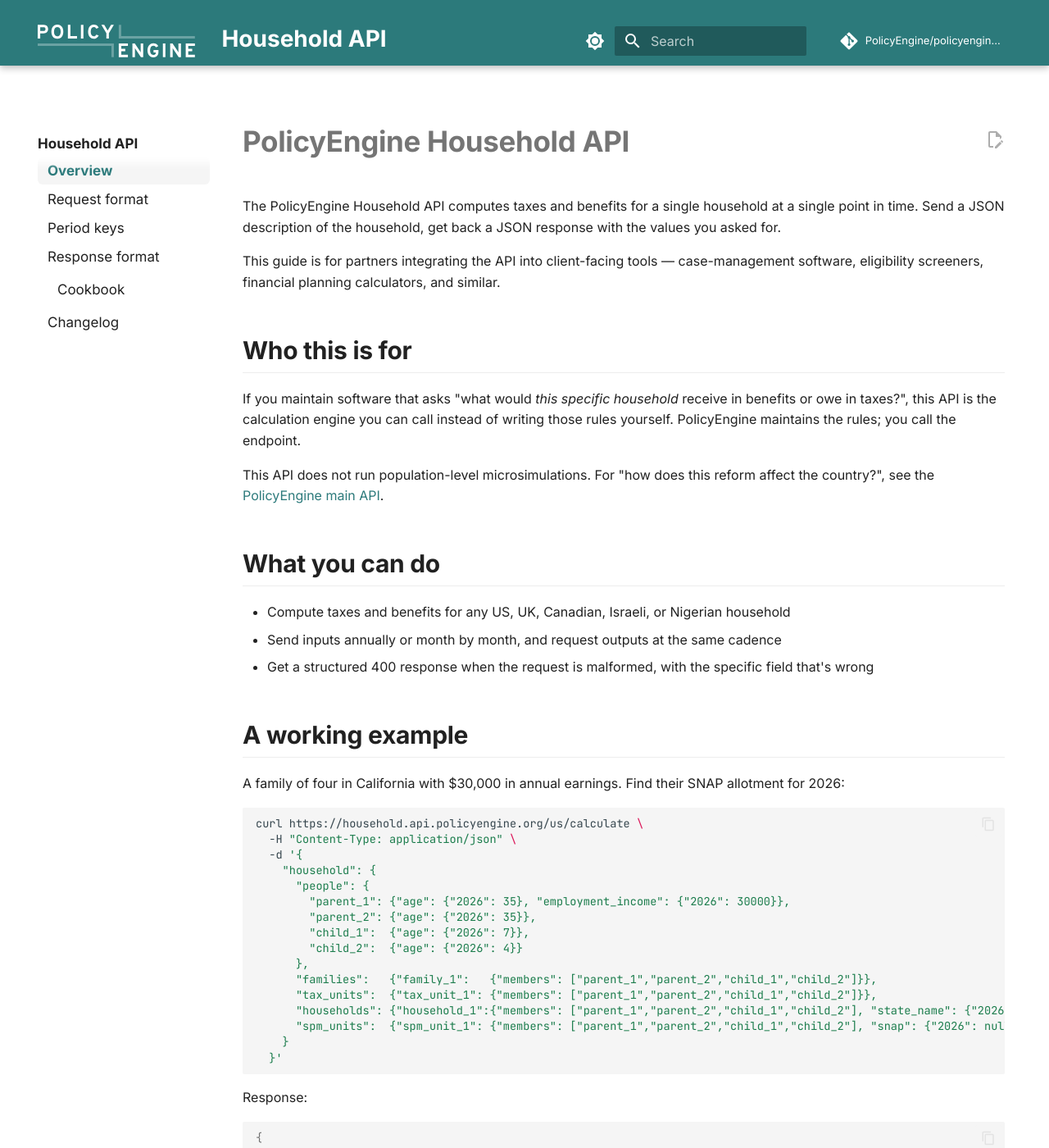
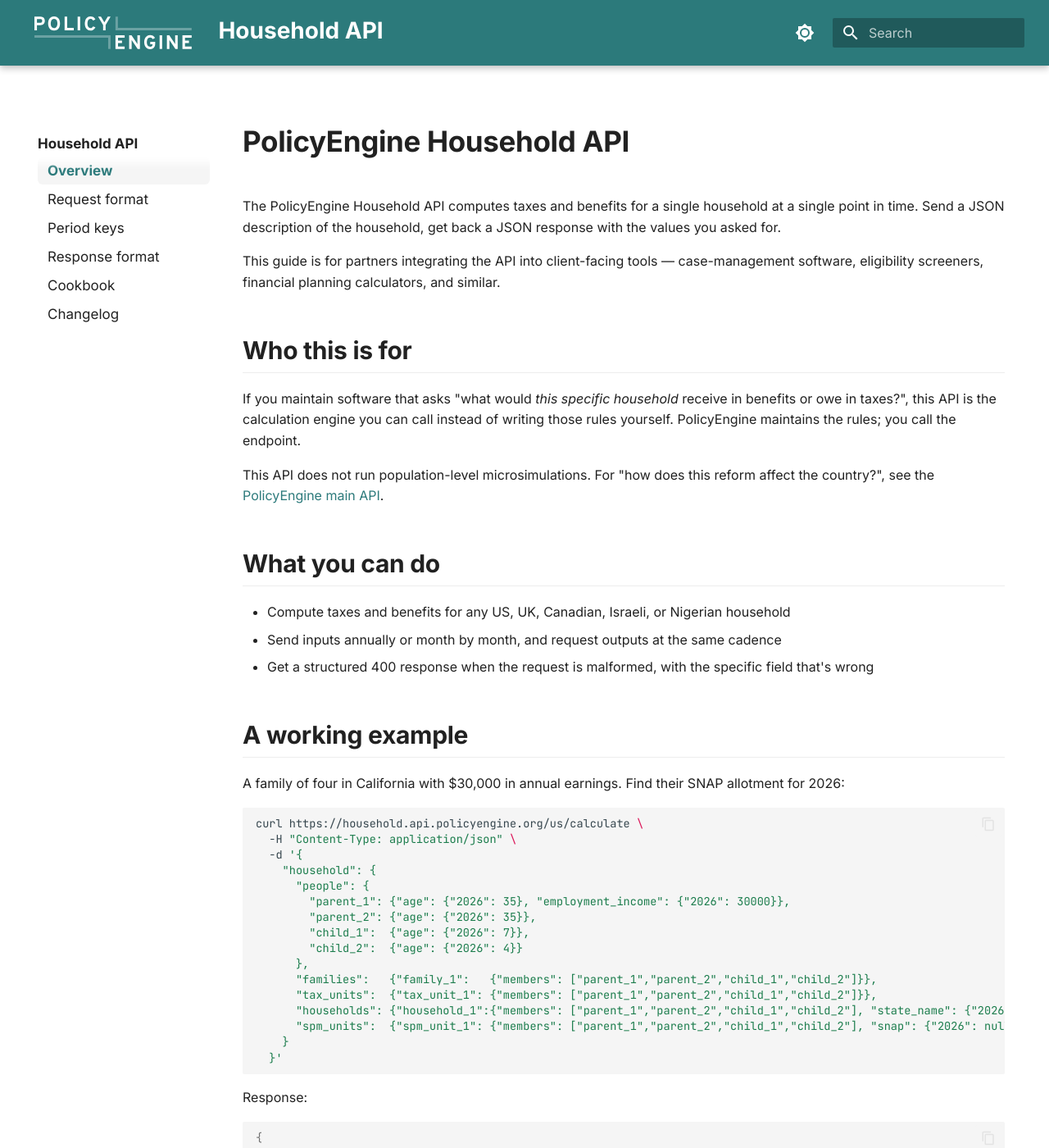
Before and after one commit to PolicyEngine/policyengine-household-api, an MkDocs documentation site: the page built from docs/index.md, in a window 1280 px wide and 1400 px high. Shown: the whole window at 82% size. Built offline with MkDocs 1.6.1 and Material for MkDocs 9.7.7, drawn with Linux system fonts in a browser that asks for light colours; comment, search, counter and statistics services are not loaded.

Commit message:
Header layout fixes: full-width grid, search/toggle order, heading colors
- Drop centered 61rem grid → header and main content span full viewport
  width (logo at left edge, sidebar against the wall)
- Remove GitHub repo badge from header
- Reorder header right side: [theme toggle] [search] (was [search]
  [theme toggle])
- Force "Household API" topic visible in header title (was hidden by
  Material's auto site-name/page-title swap)
- Vertically center all header items
- Force all heading levels (h1–h6) to use --md-default-fg-color (black)
  instead of Material's default muted gray for h1
- Zero double padding on the Cookbook section container so it aligns
  with peer items in the sidebar

Co-Authored-By: Claude Opus 4.7 (1M context) <noreply@anthropic.com>

```diff
--- a/docs/stylesheets/extra.css
+++ b/docs/stylesheets/extra.css
@@ -112,9 +112,12 @@
   display: none;
 }
 
-/* Reclaim the space the toggle used to occupy. */
+/* Reclaim the space the toggle used to occupy and zero the container's
+ * own padding — its inner <a> already has the link padding, so without
+ * this Cookbook gets double-indented. */
 .md-nav--primary .md-nav__item--nested > .md-nav__container {
   display: block;
+  padding: 0;
 }
 
 /* Top-level section dividers — small gap before each new section. */
@@ -131,13 +134,23 @@
  * Matches the proportions of the Claude API docs top bar. */
 .md-header {
   height: 4rem;        /* default is ~2.4rem */
-  padding-top: 0.5rem;
-  padding-bottom: 0.5rem;
 }
 
+/* Vertically center every direct child of the header — logo, title,
+ * search, theme toggle. Without this, taller items (the wordmark logo)
+ * sit at the top because Material's default alignment is start. */
 .md-header__inner {
-  padding-top: 0.4rem;
-  padding-bottom: 0.4rem;
+  height: 100%;
+  display: flex;
+  align-items: center;
+  padding-top: 0;
+  padding-bottom: 0;
+}
+
+/* The logo button uses its own height; center its contents too. */
+.md-header__button.md-logo {
+  display: flex;
+  align-items: center;
 }
 
 .md-header__title {
@@ -163,8 +176,61 @@
   padding-top: 1rem;
 }
 
+/* Push the search bar to the far right of the header. */
+.md-header__title {
+  flex-grow: 1;           /* fill remaining space between logo and search */
+  margin-left: 1rem;
+  font-size: 1.4rem;
+  font-weight: 700;
+  color: var(--md-primary-bg-color);
+  opacity: 1;
+}
+
+/* Material switches between site name and current-page title via these
+ * topic spans. We always want the site name ("Household API") visible. */
+.md-header__topic:first-child {
+  opacity: 1 !important;
+}
+.md-header__topic:nth-child(2) {
+  display: none;          /* hide the duplicate "current page" topic */
+}
+
+/* Visual order at the right edge: [theme toggle] [search].
+ * Default Material DOM order is [option (palette)] [search], so we
+ * make order explicit via flex `order`. */
+.md-header__option {
+  order: 1;
+  margin-right: 0.5rem;
+}
+.md-search {
+  order: 2;
+}
+
+/* Full-width header and main content, like Claude API docs.
+ * Material's default centers everything inside a 61rem grid; we want
+ * the logo at the left edge and the sidebar against the viewport. */
+.md-header__inner,
+.md-main__inner.md-grid,
+.md-tabs__inner {
+  max-width: none;
+  padding-left: 1.5rem;
+  padding-right: 1.5rem;
+}
+
 /* Headings — sentence case is enforced by the writing skill, not CSS, but
  * weight + sizing match the design system. */
+/* All heading levels — black, matching the design tokens. Material's
+ * defaults render h1 in a muted gray and h4+ in lighter colors; we
+ * force the same `--md-default-fg-color` everywhere for consistency. */
+.md-typeset h1,
+.md-typeset h2,
+.md-typeset h3,
+.md-typeset h4,
+.md-typeset h5,
+.md-typeset h6 {
+  color: var(--md-default-fg-color);
+}
+
 .md-typeset h1 {
   font-weight: 700;
   font-size: 1.75rem;   /* text-3xl ≈ 28px */
--- a/mkdocs.yml
+++ b/mkdocs.yml
@@ -1,9 +1,6 @@
 site_name: Household API
 site_description: Partner integration guide for the PolicyEngine Household API.
 site_url: https://policyengine.github.io/policyengine-household-api/
-repo_url: https://github.com/PolicyEngine/policyengine-household-api
-repo_name: PolicyEngine/policyengine-household-api
-edit_uri: edit/main/docs/
 
 theme:
   name: material
@@ -37,7 +34,6 @@ theme:
     - content.code.copy
     - content.code.annotate
     - content.tabs.link
-    - content.action.edit
 
 extra_css:
   - stylesheets/extra.css
```
